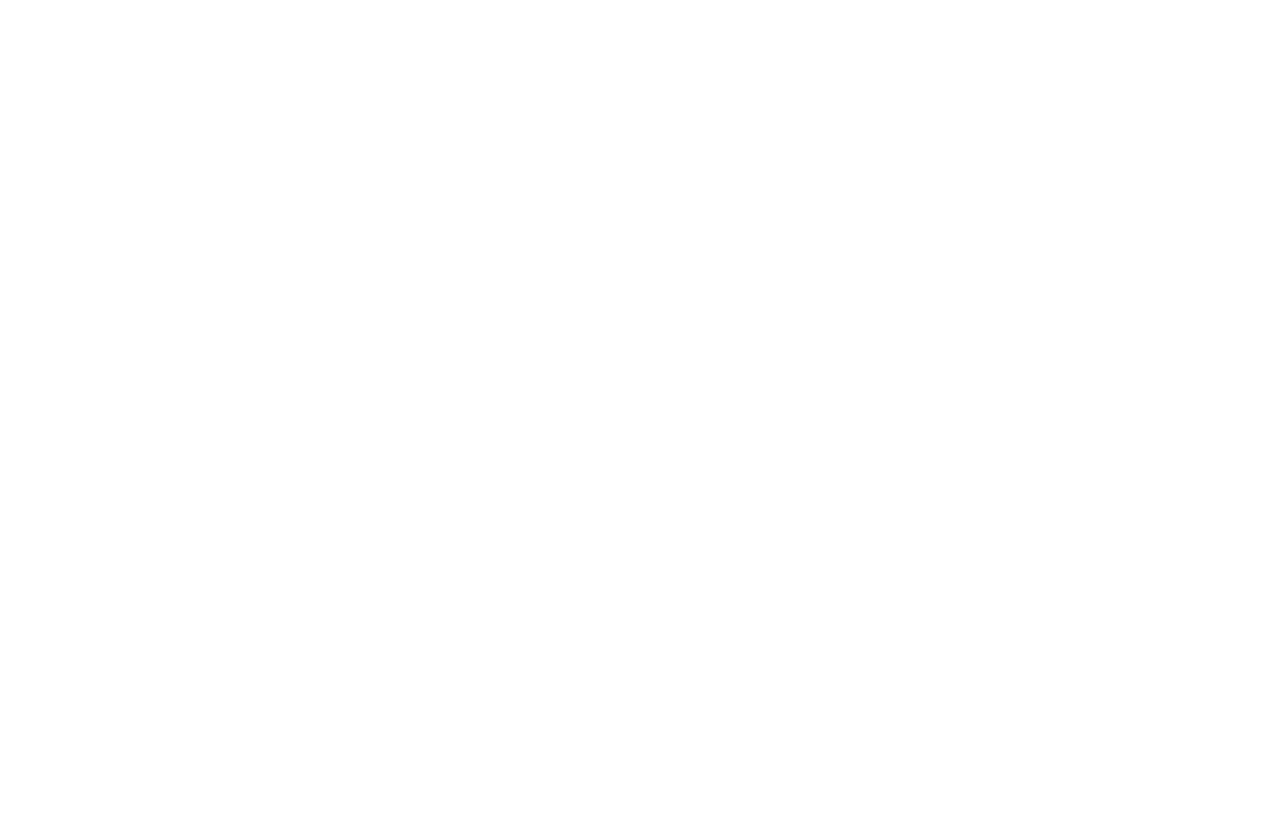
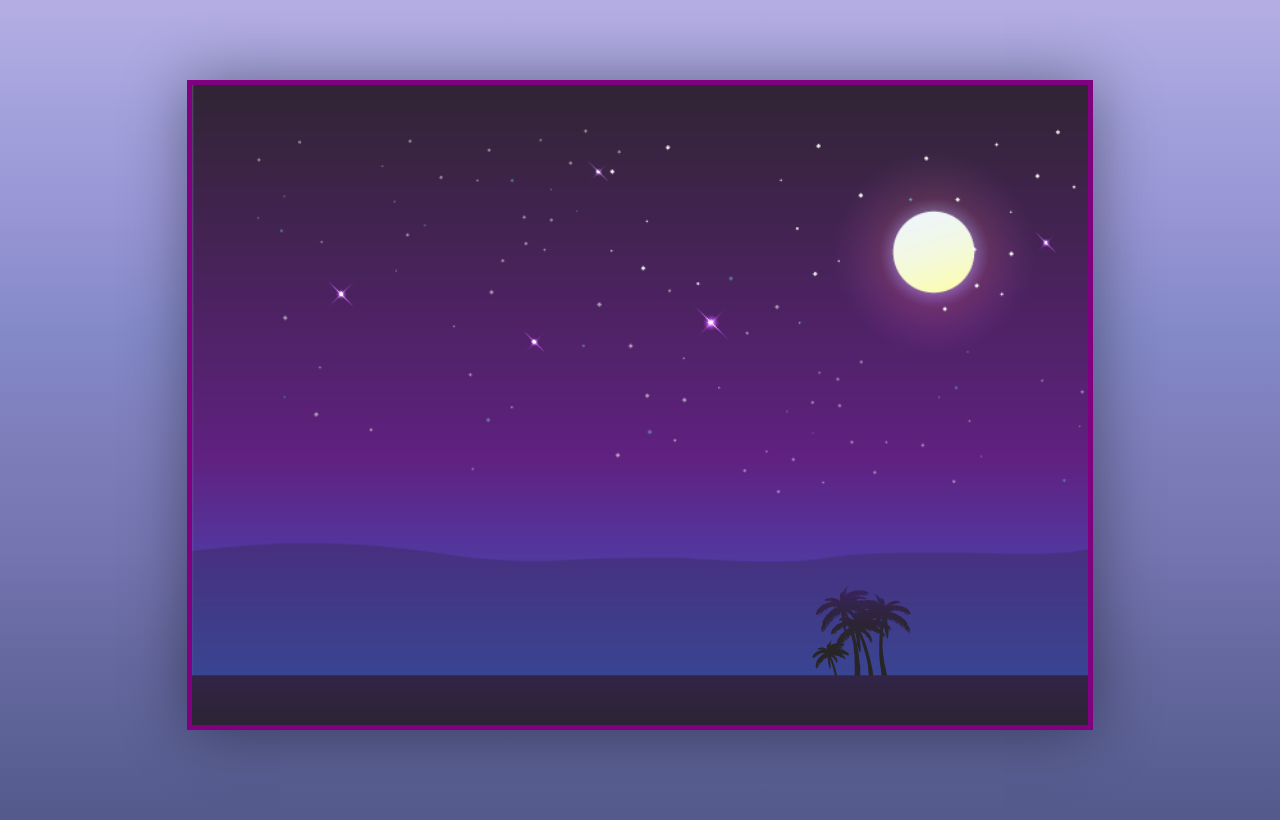
Before and after one commit to AmyRobrigado/Car-Drive, a plain HTML site: page pages/index.html in a window 1280 px wide. Drawn offline with Linux system fonts and the light colour scheme.

Commit message:
Added styles and added div classes

```diff
--- a/css/index.css
+++ b/css/index.css
@@ -0,0 +1,32 @@
+body{
+    margin: 0;
+    background-image: linear-gradient(to top, #505285 0%, #585e92 12%, #65689f 25%, #7474b0 37%, #7e7ebb 50%, #8389c7 62%, #9795d4 75%, #a2a1dc 87%, #b5aee4 100%);
+    background-size: cover;
+    background-repeat: no-repeat;
+    min-height: 100vh; /* VH solved the background gradient not filling the page */
+    overflow-y: hidden;
+}
+
+.night {
+    height: 80vh;
+    width: 70vw;
+    margin: 5rem auto;
+    border: 5px solid purple;
+    margin: 5rem auto;
+    background: url(/images/assets/Img_1.png);
+    background-size: cover;
+    position: relative;
+    box-shadow: 1px 2px 60px rgba(0, 0, 0, 0.4);
+    overflow-x: hidden;
+}
+
+.surface {
+    height: 140px;
+    width: 500%;
+    background: url(/images/assets/Img_02.png);
+    display: block;
+    position: absolute;
+    bottom: 0%;
+    left: 0%;
+    background-repeat: repeat-x; /* repeat-x repeats image horizontally */
+}
--- a/pages/index.html
+++ b/pages/index.html
@@ -8,6 +8,9 @@
     <title>Car-Drive</title>
 </head>
 <body>
+    <div class="night">
+        <div class="surface"></div> <!-- To make a class, just put . in-front of the desired class name -->
 
+    </div>
 </body>
 </html>
```
